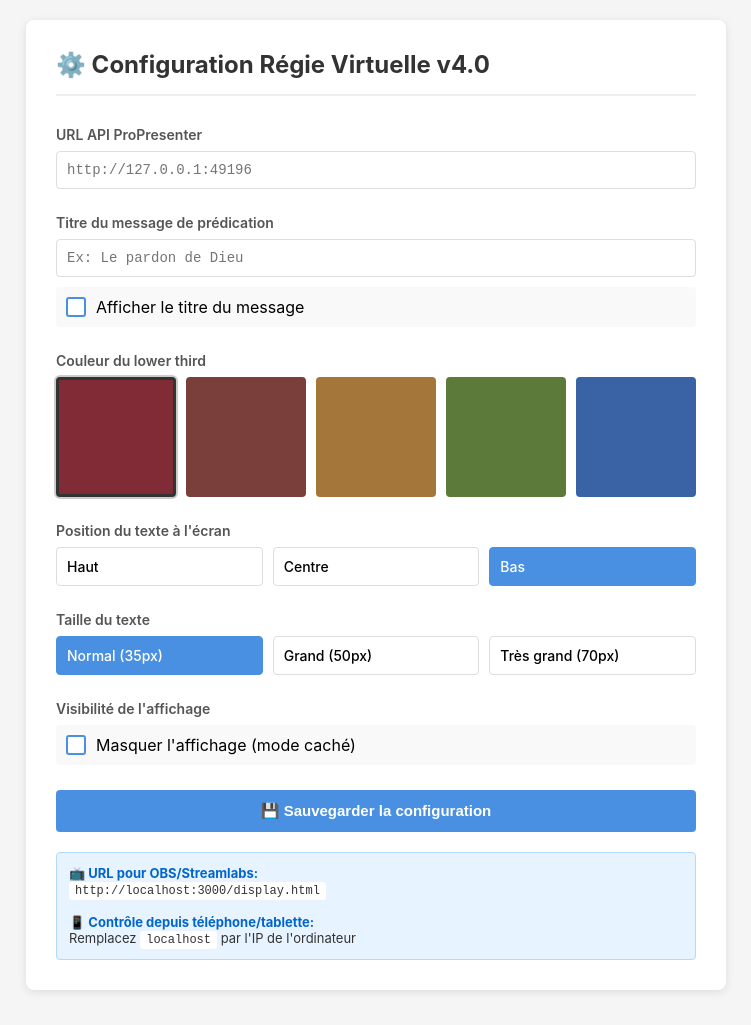
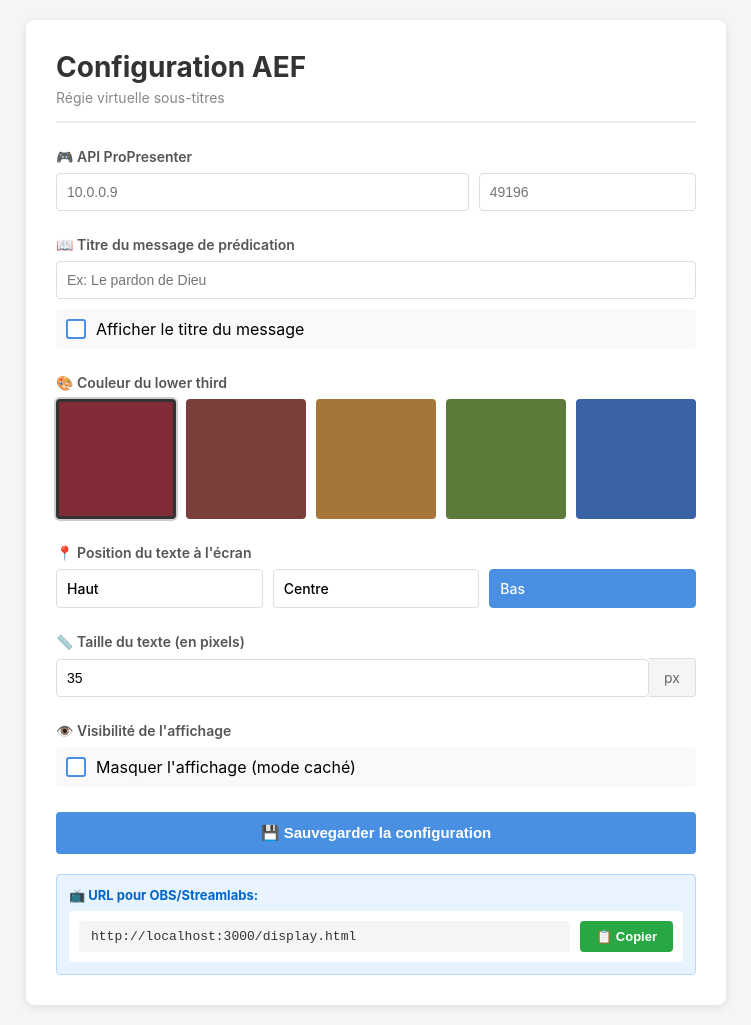
Before and after one commit to IsmaelPanier/AEF, a website: page AEF_subtitles_v2/config.html in a window 1280 px wide. Shown: the whole page, without its empty margins (264-1015 px from the left). Drawn offline with Linux system fonts and the light colour scheme; no server answers.

Commit message:
finish 1.6

```diff
--- a/AEF_subtitles_v2/config.html
+++ b/AEF_subtitles_v2/config.html
@@ -3,7 +3,7 @@
 <head>
     <meta charset="UTF-8">
     <meta name="viewport" content="width=device-width, initial-scale=1.0">
-    <title>Configuration - Régie </title>
+    <title>Configuration AEF - Régie</title>
     <style>
         * {
             margin: 0;
@@ -27,11 +27,17 @@
         }
 
         h1 {
-            font-size: 24px;
-            margin-bottom: 30px;
+            font-size: 28px;
+            margin-bottom: 5px;
             color: #333;
+        }
+
+        .subtitle {
+            font-size: 14px;
+            color: #888;
+            margin-bottom: 25px;
+            padding-bottom: 15px;
             border-bottom: 2px solid #eee;
-            padding-bottom: 15px;
         }
 
         .section {
@@ -46,18 +52,47 @@
             margin-bottom: 8px;
         }
 
-        input[type="text"] {
+        input[type="text"],
+        input[type="number"] {
             width: 100%;
             padding: 10px;
             border: 1px solid #ddd;
             border-radius: 4px;
             font-size: 14px;
-            font-family: monospace;
         }
 
-        input[type="text"]:focus {
+        input[type="text"]:focus,
+        input[type="number"]:focus {
             outline: none;
             border-color: #4a90e2;
+        }
+
+        .input-group {
+            display: flex;
+            gap: 10px;
+        }
+
+        .input-group input {
+            flex: 1;
+        }
+
+        .input-suffix {
+            display: flex;
+            align-items: center;
+        }
+
+        .input-suffix input {
+            flex: 1;
+        }
+
+        .input-suffix span {
+            padding: 10px 15px;
+            background: #f5f5f5;
+            border: 1px solid #ddd;
+            border-left: none;
+            border-radius: 0 4px 4px 0;
+            font-size: 14px;
+            color: #666;
         }
 
         .color-grid {
@@ -117,6 +152,11 @@
             background: #f9f9f9;
             border-radius: 4px;
             cursor: pointer;
+            transition: background 0.3s;
+        }
+
+        .checkbox-field:hover {
+            background: #f0f0f0;
         }
 
         .checkbox-custom {
@@ -128,6 +168,7 @@
             align-items: center;
             justify-content: center;
             background: white;
+            flex-shrink: 0;
         }
 
         .checkbox-custom.checked {
@@ -151,10 +192,28 @@
             font-size: 15px;
             font-weight: 600;
             cursor: pointer;
+            transition: background 0.3s;
         }
 
         .save-button:hover {
             background: #357abd;
+        }
+
+        .copy-button {
+            padding: 8px 16px;
+            background: #28a745;
+            color: white;
+            border: none;
+            border-radius: 4px;
+            font-size: 13px;
+            font-weight: 600;
+            cursor: pointer;
+            transition: background 0.3s;
+            white-space: nowrap;
+        }
+
+        .copy-button:hover {
+            background: #218838;
         }
 
         .status-message {
@@ -197,21 +256,44 @@
         .info strong {
             color: #0066cc;
         }
+
+        .url-display {
+            display: flex;
+            gap: 10px;
+            align-items: center;
+            background: white;
+            padding: 10px;
+            border-radius: 4px;
+            margin-top: 8px;
+        }
+
+        .url-display code {
+            flex: 1;
+            padding: 8px 12px;
+            background: #f5f5f5;
+            border-radius: 4px;
+            font-size: 13px;
+            word-break: break-all;
+        }
     </style>
 </head>
 <body>
     <div class="container">
-        <h1>⚙️ Configuration Régie Virtuelle v4.0</h1>
+        <h1>Configuration AEF</h1>
+        <div class="subtitle">Régie virtuelle sous-titres</div>
 
         <!-- API ProPresenter -->
         <div class="section">
-            <label>URL API ProPresenter</label>
-            <input type="text" id="propresenter_api" placeholder="http://127.0.0.1:49196">
+            <label>🎮 API ProPresenter</label>
+            <div class="input-group">
+                <input type="text" id="propresenter_ip" placeholder="10.0.0.9" style="flex: 2;">
+                <input type="text" id="propresenter_port" placeholder="49196" style="flex: 1;">
+            </div>
         </div>
 
         <!-- Message de prédication -->
         <div class="section">
-            <label>Titre du message de prédication</label>
+            <label>📖 Titre du message de prédication</label>
             <input type="text" id="titre_message" placeholder="Ex: Le pardon de Dieu">
             <div class="checkbox-field" onclick="toggleTitre()" style="margin-top: 10px;">
                 <div class="checkbox-custom" id="checkboxTitre"></div>
@@ -221,7 +303,7 @@
 
         <!-- Couleur -->
         <div class="section">
-            <label>Couleur du lower third</label>
+            <label>🎨 Couleur du lower third</label>
             <div class="color-grid">
                 <div class="color-option selected" style="background-color: #802B36;" data-color="#802B36" onclick="selectColor('#802B36')"></div>
                 <div class="color-option" style="background-color: #7A3F3A;" data-color="#7A3F3A" onclick="selectColor('#7A3F3A')"></div>
@@ -233,7 +315,7 @@
 
         <!-- Position -->
         <div class="section">
-            <label>Position du texte à l'écran</label>
+            <label>📍 Position du texte à l'écran</label>
             <div class="button-group">
                 <div class="btn-option" data-position="haut" onclick="selectPosition('haut')">Haut</div>
                 <div class="btn-option" data-position="centre" onclick="selectPosition('centre')">Centre</div>
@@ -241,20 +323,19 @@
             </div>
         </div>
 
-        <!-- Taille -->
+        <!-- Taille personnalisée -->
         <div class="section">
-            <label>Taille du texte</label>
-            <div class="button-group">
-                <div class="btn-option selected" data-size="35" onclick="selectSize('35')">Normal (35px)</div>
-                <div class="btn-option" data-size="50" onclick="selectSize('50')">Grand (50px)</div>
-                <div class="btn-option" data-size="70" onclick="selectSize('70')">Très grand (70px)</div>
+            <label>📏 Taille du texte (en pixels)</label>
+            <div class="input-suffix">
+                <input type="number" id="taille_text" min="10" max="200" value="35" oninput="previewTaille()">
+                <span>px</span>
             </div>
         </div>
 
-        <!-- Masquer affichage -->
+        <!-- Masquer affichage avec action immédiate -->
         <div class="section">
-            <label>Visibilité de l'affichage</label>
-            <div class="checkbox-field" onclick="toggleHidden()">
+            <label>👁️ Visibilité de l'affichage</label>
+            <div class="checkbox-field" onclick="toggleHiddenImmediate()">
                 <div class="checkbox-custom" id="checkboxHidden"></div>
                 <span>Masquer l'affichage (mode caché)</span>
             </div>
@@ -264,13 +345,13 @@
         <button class="save-button" onclick="saveConfig()">💾 Sauvegarder la configuration</button>
         <div class="status-message" id="statusMessage"></div>
 
-        <!-- Info -->
+        <!-- Info avec bouton copier -->
         <div class="info">
-            <strong>📺 URL pour OBS/Streamlabs:</strong><br>
-            <code id="obsUrl">http://localhost:3000/display.html</code>
-            <br><br>
-            <strong>📱 Contrôle depuis téléphone/tablette:</strong><br>
-            Remplacez <code>localhost</code> par l'IP de l'ordinateur
+            <strong>📺 URL pour OBS/Streamlabs:</strong>
+            <div class="url-display">
+                <code id="obsUrl">http://localhost:3000/display.html</code>
+                <button class="copy-button" onclick="copyOBSUrl()">📋 Copier</button>
+            </div>
         </div>
     </div>
 
@@ -303,8 +384,19 @@
 
         // Appliquer config à l'interface
         function applyConfig() {
-            document.getElementById('propresenter_api').value = config.propresenter_api;
+            // Parser l'URL API ProPresenter
+            try {
+                const url = new URL(config.propresenter_api);
+                document.getElementById('propresenter_ip').value = url.hostname;
+                document.getElementById('propresenter_port').value = url.port || '49196';
+            } catch (e) {
+                // Si parsing échoue, valeurs par défaut
+                document.getElementById('propresenter_ip').value = '127.0.0.1';
+                document.getElementById('propresenter_port').value = '49196';
+            }
+
             document.getElementById('titre_message').value = config.titre_message;
+            document.getElementById('taille_text').value = config.taille;
 
             // Couleur
             document.querySelectorAll('.color-option').forEach(el => {
@@ -318,14 +410,6 @@
             document.querySelectorAll('[data-position]').forEach(el => {
                 el.classList.remove('selected');
                 if (el.dataset.position === config.position) {
-                    el.classList.add('selected');
-                }
-            });
-
-            // Taille
-            document.querySelectorAll('[data-size]').forEach(el => {
-                el.classList.remove('selected');
-                if (el.dataset.size === config.taille) {
                     el.classList.add('selected');
                 }
             });
@@ -344,13 +428,32 @@
             }
 
             // URL OBS (dynamique)
-            document.getElementById('obsUrl').textContent = window.location.protocol + '//' + window.location.host + '/display.html';
+            updateOBSUrl();
+        }
+
+        function updateOBSUrl() {
+            const ip = document.getElementById('propresenter_ip').value || 'localhost';
+            const port = window.location.port || '3000';
+            document.getElementById('obsUrl').textContent = `http://${ip}:${port}/display.html`;
+        }
+
+        // Preview taille en temps réel
+        function previewTaille() {
+            const taille = document.getElementById('taille_text').value;
+            if (taille && taille > 0) {
+                config.taille = taille;
+                // Envoyer immédiatement au serveur pour aperçu
+                sendConfigImmediate();
+            }
         }
 
         // Sauvegarder config
         async function saveConfig() {
-            config.propresenter_api = document.getElementById('propresenter_api').value.trim();
+            const ip = document.getElementById('propresenter_ip').value.trim();
+            const port = document.getElementById('propresenter_port').value.trim();
+            config.propresenter_api = `http://${ip}:${port}`;
             config.titre_message = document.getElementById('titre_message').value.trim();
+            config.taille = document.getElementById('taille_text').value;
 
             try {
                 const response = await fetch(API_URL, {
@@ -364,6 +467,7 @@
                 if (result.success) {
                     showStatus('✅ Configuration sauvegardée avec succès', 'success');
                     console.log('[SAVE] Config sauvegardée:', result.config);
+                    updateOBSUrl();
                 } else {
                     showStatus('❌ Erreur lors de la sauvegarde', 'error');
                 }
@@ -373,11 +477,25 @@
             }
         }
 
+        // Envoyer config immédiatement (pour preview)
+        async function sendConfigImmediate() {
+            try {
+                await fetch(API_URL, {
+                    method: 'POST',
+                    headers: { 'Content-Type': 'application/json' },
+                    body: JSON.stringify(config)
+                });
+            } catch (err) {
+                console.error('[ERREUR] Envoi immédiat:', err);
+            }
+        }
+
         // Sélectionner couleur
         function selectColor(color) {
             document.querySelectorAll('.color-option').forEach(el => el.classList.remove('selected'));
             event.target.classList.add('selected');
             config.couleur = color;
+            sendConfigImmediate(); // Aperçu immédiat
         }
 
         // Sélectionner position
@@ -385,13 +503,7 @@
             document.querySelectorAll('[data-position]').forEach(el => el.classList.remove('selected'));
             event.target.classList.add('selected');
             config.position = position;
-        }
-
-        // Sélectionner taille
-        function selectSize(size) {
-            document.querySelectorAll('[data-size]').forEach(el => el.classList.remove('selected'));
-            event.target.classList.add('selected');
-            config.taille = size;
+            sendConfigImmediate(); // Aperçu immédiat
         }
 
         // Toggle titre
@@ -403,10 +515,12 @@
             } else {
                 checkbox.classList.remove('checked');
             }
+            config.titre_message = document.getElementById('titre_message').value.trim();
+            sendConfigImmediate(); // Aperçu immédiat
         }
 
-        // Toggle masqué
-        function toggleHidden() {
+        // Toggle masqué avec action immédiate
+        function toggleHiddenImmediate() {
             config.is_hidden = !config.is_hidden;
             const checkbox = document.getElementById('checkboxHidden');
             if (config.is_hidden) {
@@ -414,6 +528,18 @@
             } else {
                 checkbox.classList.remove('checked');
             }
+            // Envoi immédiat pour masquer/afficher sans sauvegarder
+            sendConfigImmediate();
+        }
+
+        // Copier URL OBS
+        function copyOBSUrl() {
+            const url = document.getElementById('obsUrl').textContent;
+            navigator.clipboard.writeText(url).then(() => {
+                showStatus('✅ URL copiée dans le presse-papiers !', 'success');
+            }).catch(() => {
+                showStatus('❌ Erreur lors de la copie', 'error');
+            });
         }
 
         // Afficher message de statut
@@ -431,6 +557,9 @@
         // Charger au démarrage
         window.addEventListener('DOMContentLoaded', loadConfig);
 
+        // Mise à jour URL OBS quand IP change
+        document.getElementById('propresenter_ip').addEventListener('input', updateOBSUrl);
+
         // Raccourci Ctrl+S pour sauvegarder
         document.addEventListener('keydown', (e) => {
             if ((e.ctrlKey || e.metaKey) && e.key === 's') {
```
Also changed, not shown: AEF_subtitles_v2/config.json (+5 -5 lines), AEF_subtitles_v2/display.html (+17 -33 lines).
